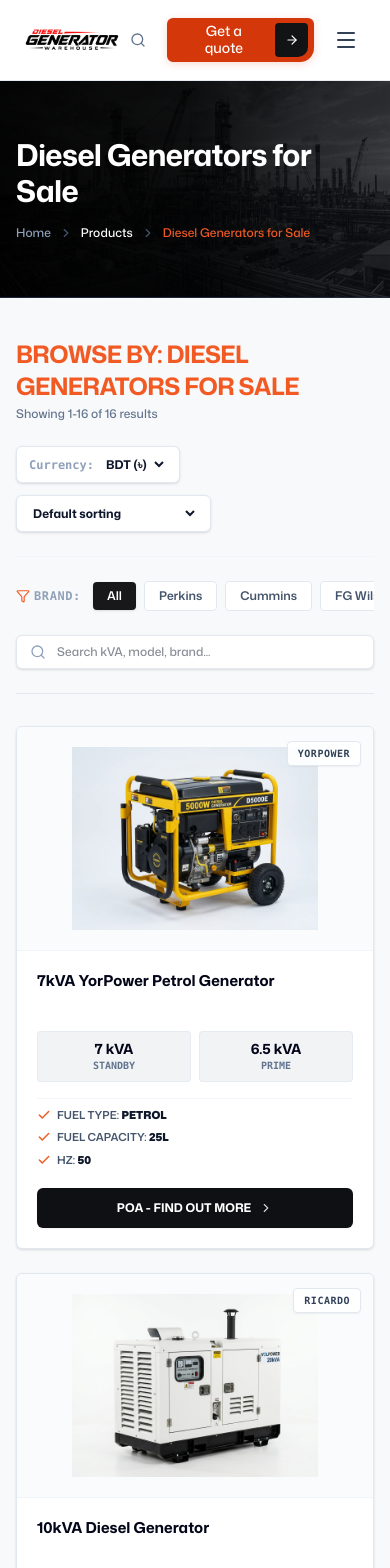
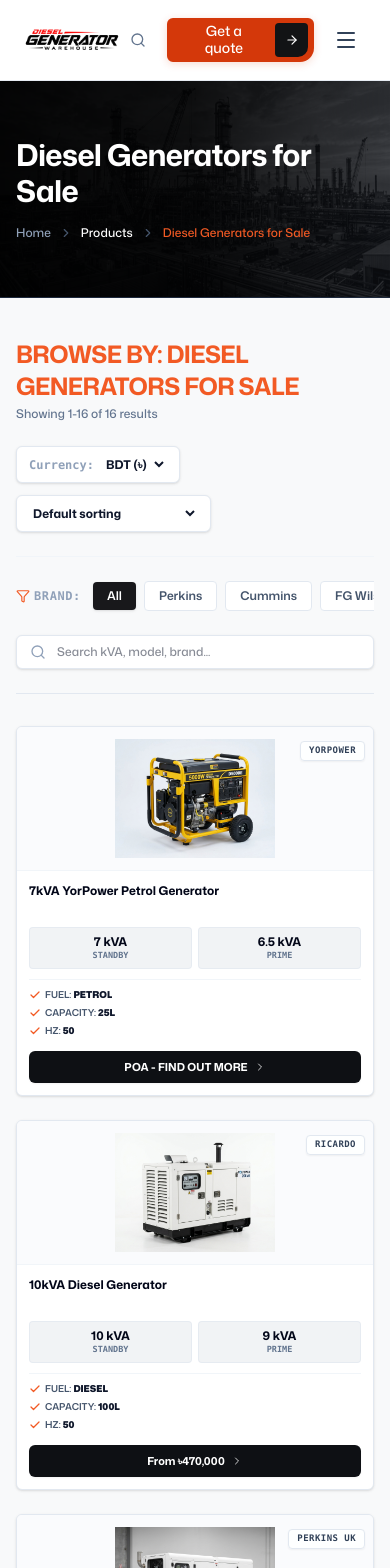
Before and after one commit to imtiazhasanBD/diesel-generator-warehouse-, a Next.js app: page /products in a window 390 px wide. Shown: the top 1568 px of the page. Built offline with nearby package versions, Linux system fonts and the light colour scheme; a web font is replaced by a local one.

Commit message:
style: improve mobile responsiveness and add scrollbar utility classes

```diff
--- a/src/app/globals.css
+++ b/src/app/globals.css
@@ -41,6 +41,7 @@
 /* Custom Scrollbar */
 ::-webkit-scrollbar {
   width: 6px;
+  height: 0px;
 }
 ::-webkit-scrollbar-track {
   background: #F1F3F5;
@@ -51,6 +52,19 @@
 }
 ::-webkit-scrollbar-thumb:hover {
   background: var(--primary);
+}
+
+/* Scrollbar None Utility */
+.scrollbar-none,
+.no-scrollbar {
+  -ms-overflow-style: none;
+  scrollbar-width: none;
+}
+.scrollbar-none::-webkit-scrollbar,
+.no-scrollbar::-webkit-scrollbar {
+  display: none;
+  width: 0 !important;
+  height: 0 !important;
 }
 
 /* Framer-style Technical Grid */
--- a/src/app/products/[slug]/ProductDetailClient.tsx
+++ b/src/app/products/[slug]/ProductDetailClient.tsx
@@ -97,7 +97,7 @@ export default function ProductDetailClient({ product }: ProductDetailClientProp
         {/* =========================================================
              1. BREADCRUMBS
              ========================================================= */}
-        <nav className="flex items-center gap-2 text-xs text-slate-500 font-medium overflow-x-auto whitespace-nowrap">
+        <nav className="flex items-center gap-2 text-xs text-slate-500 font-medium overflow-x-auto whitespace-nowrap scrollbar-none [scrollbar-width:none] [&::-webkit-scrollbar]:hidden py-1">
           <Link href="/" className="hover:text-[#F25A24] transition-colors flex items-center gap-1">
             <Home className="w-3.5 h-3.5 text-slate-400" />
           </Link>
@@ -665,8 +665,8 @@ export default function ProductDetailClient({ product }: ProductDetailClientProp
             </Link>
           </div>
 
-          {/* 4 Cards Grid */}
-          <div className="grid grid-cols-1 sm:grid-cols-2 lg:grid-cols-4 gap-6">
+          {/* 4 Cards Grid - 2 per row on mobile */}
+          <div className="grid grid-cols-2 lg:grid-cols-4 gap-3 sm:gap-6">
             {similarProducts.map((rel) => (
               <ProductCard key={rel.id} product={rel} />
             ))}
--- a/src/components/ProductCard.tsx
+++ b/src/components/ProductCard.tsx
@@ -29,11 +29,11 @@ export default function ProductCard({
     >
       <div>
         {/* Image Area with Brand Tag in Top Right */}
-        <div className="relative bg-[#FAFBFD] p-5 h-56 flex items-center justify-center border-b border-slate-100 overflow-hidden">
+        <div className="relative bg-[#FAFBFD] p-3 sm:p-5 h-36 sm:h-48 md:h-56 flex items-center justify-center border-b border-slate-100 overflow-hidden">
           {/* Top Brand Watermark / Badge */}
           {product.brandBadgeText && (
-            <div className="absolute top-3 right-3 z-10">
-              <span className="inline-block text-[10px] font-mono font-bold tracking-wider uppercase px-2.5 py-1 rounded-sm bg-white/90 text-slate-700 border border-slate-200 shadow-xs">
+            <div className="absolute top-2 right-2 sm:top-3 sm:right-3 z-10">
+              <span className="inline-block text-[9px] sm:text-[10px] font-mono font-bold tracking-wider uppercase px-2 py-0.5 sm:px-2.5 sm:py-1 rounded-sm bg-white/90 text-slate-700 border border-slate-200 shadow-xs">
                 {product.brandBadgeText}
               </span>
             </div>
@@ -52,52 +52,52 @@ export default function ProductCard({
         </div>
 
         {/* Card Content Area */}
-        <div className="p-5">
+        <div className="p-3 sm:p-4 md:p-5">
           {/* Generator Title */}
           <Link href={`/products/${product.slug}`} className="cursor-pointer">
-            <h3 className="font-heading font-bold text-[15px] sm:text-base text-slate-950 group-hover:text-[#F25A24] transition-colors leading-snug line-clamp-2 min-h-[44px]">
+            <h3 className="font-heading font-bold text-xs sm:text-sm md:text-base text-slate-950 group-hover:text-[#F25A24] transition-colors leading-snug line-clamp-2 min-h-[34px] sm:min-h-[44px]">
               {product.name}
             </h3>
           </Link>
 
           {/* Dual Spec Pill Badges: [Standby kVA] and [Prime kVA] */}
-          <div className="grid grid-cols-2 gap-2 mt-4 mb-4">
-            <div className="bg-[#F1F3F5] rounded-sm py-2 px-2.5 text-center border border-slate-200/70">
-              <span className="block font-heading font-bold text-sm sm:text-base text-slate-950 leading-tight">
+          <div className="grid grid-cols-2 gap-1.5 sm:gap-2 mt-2.5 sm:mt-4 mb-2.5 sm:mb-4">
+            <div className="bg-[#F1F3F5] rounded-sm py-1.5 sm:py-2 px-1 sm:px-2.5 text-center border border-slate-200/70">
+              <span className="block font-heading font-bold text-xs sm:text-sm md:text-base text-slate-950 leading-tight">
                 {product.standbyKva} kVA
               </span>
-              <span className="block text-[10px] font-mono text-slate-500 uppercase font-semibold">
+              <span className="block text-[8.5px] sm:text-[10px] font-mono text-slate-500 uppercase font-semibold">
                 Standby
               </span>
             </div>
 
-            <div className="bg-[#F1F3F5] rounded-sm py-2 px-2.5 text-center border border-slate-200/70">
-              <span className="block font-heading font-bold text-sm sm:text-base text-slate-950 leading-tight">
+            <div className="bg-[#F1F3F5] rounded-sm py-1.5 sm:py-2 px-1 sm:px-2.5 text-center border border-slate-200/70">
+              <span className="block font-heading font-bold text-xs sm:text-sm md:text-base text-slate-950 leading-tight">
                 {product.primeKva} kVA
               </span>
-              <span className="block text-[10px] font-mono text-slate-500 uppercase font-semibold">
+              <span className="block text-[8.5px] sm:text-[10px] font-mono text-slate-500 uppercase font-semibold">
                 Prime
               </span>
             </div>
           </div>
 
           {/* Technical Bullet Points with Orange Accent Checkmarks */}
-          <div className="space-y-1.5 pt-2 border-t border-slate-100 text-[11px] font-semibold text-slate-600">
-            <div className="flex items-center gap-1.5">
-              <Check className="w-3.5 h-3.5 text-[#F25A24] shrink-0 stroke-[2.5]" />
-              <span className="uppercase">
-                FUEL TYPE: <strong className="text-slate-900">{product.fuelType}</strong>
+          <div className="space-y-1 sm:space-y-1.5 pt-2 border-t border-slate-100 text-[9.5px] sm:text-[11px] font-semibold text-slate-600">
+            <div className="flex items-center gap-1 sm:gap-1.5">
+              <Check className="w-3 h-3 sm:w-3.5 sm:h-3.5 text-[#F25A24] shrink-0 stroke-[2.5]" />
+              <span className="uppercase truncate">
+                FUEL: <strong className="text-slate-900">{product.fuelType}</strong>
               </span>
             </div>
-            <div className="flex items-center gap-1.5">
-              <Check className="w-3.5 h-3.5 text-[#F25A24] shrink-0 stroke-[2.5]" />
-              <span className="uppercase">
-                FUEL CAPACITY: <strong className="text-slate-900">{product.fuelCapacity}</strong>
+            <div className="flex items-center gap-1 sm:gap-1.5">
+              <Check className="w-3 h-3 sm:w-3.5 sm:h-3.5 text-[#F25A24] shrink-0 stroke-[2.5]" />
+              <span className="uppercase truncate">
+                CAPACITY: <strong className="text-slate-900">{product.fuelCapacity}</strong>
               </span>
             </div>
-            <div className="flex items-center gap-1.5">
-              <Check className="w-3.5 h-3.5 text-[#F25A24] shrink-0 stroke-[2.5]" />
-              <span className="uppercase">
+            <div className="flex items-center gap-1 sm:gap-1.5">
+              <Check className="w-3 h-3 sm:w-3.5 sm:h-3.5 text-[#F25A24] shrink-0 stroke-[2.5]" />
+              <span className="uppercase truncate">
                 HZ: <strong className="text-slate-900">{product.frequencyHz}</strong>
               </span>
             </div>
@@ -106,13 +106,13 @@ export default function ProductCard({
       </div>
 
       {/* Bottom Full-Width Navy / Brand CTA Button */}
-      <div className="p-5 pt-0">
+      <div className="p-3 pt-0 sm:p-5 sm:pt-0">
         <Link
           href={`/products/${product.slug}`}
-          className="w-full flex items-center justify-center gap-2 bg-[#0E1014] hover:bg-[#F25A24] text-white py-3 px-4 rounded-md text-xs font-bold transition-colors shadow-xs group/btn cursor-pointer"
+          className="w-full flex items-center justify-center gap-1.5 sm:gap-2 bg-[#0E1014] hover:bg-[#F25A24] text-white py-2 sm:py-3 px-2 sm:px-4 rounded-md text-[11px] sm:text-xs font-bold transition-colors shadow-xs group/btn cursor-pointer"
         >
-          <span>{displayPrice}</span>
-          <ChevronRight className="w-3.5 h-3.5 text-white/80 group-hover/btn:translate-x-0.5 transition-transform" />
+          <span className="truncate">{displayPrice}</span>
+          <ChevronRight className="w-3 h-3 sm:w-3.5 sm:h-3.5 text-white/80 group-hover/btn:translate-x-0.5 transition-transform shrink-0" />
         </Link>
       </div>
     </div>
```
